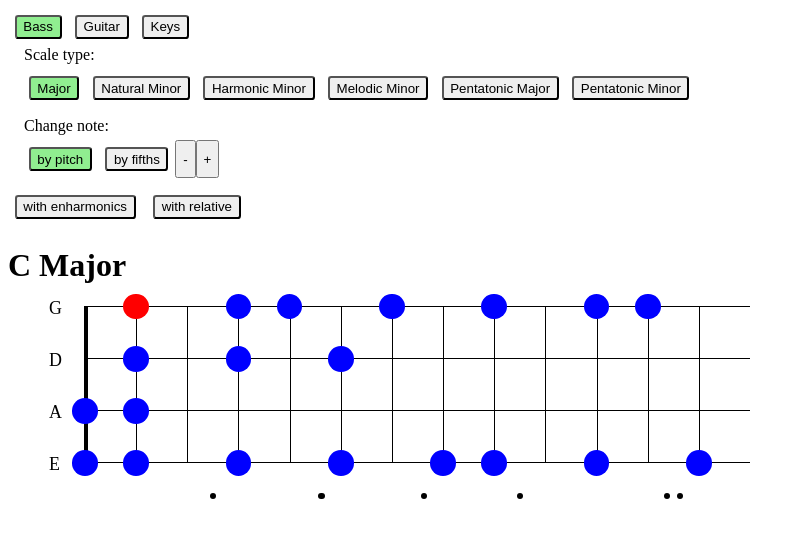
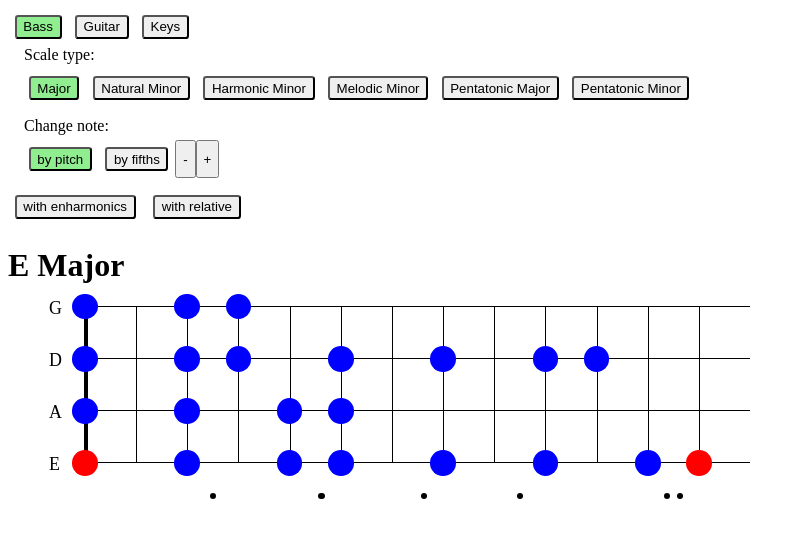
Before and after one commit to thibaudpriou/musicscales, a SvelteKit app: page / in a window 1280 px wide. Shown: the top 538 px of the page, without its empty margins (0-805 px from the left). Built offline with nearby package versions, Linux system fonts and the light colour scheme.

Commit message:
refactor: rename InstrumentType union

```diff
--- a/src/lib/components/Strings.svelte
+++ b/src/lib/components/Strings.svelte
@@ -1,10 +1,10 @@
 <script lang="ts">
 	import ScaleOverlay from '$lib/components/ScaleOverlay.svelte';
-	import type { Instrument, Scale } from '../types';
+	import type { InstrumentType, Scale } from '../types';
 
 	export let scaleOffset = 0; // relative to E
 	export let scale: Scale;
-	export let instrument: Instrument = 'bass';
+	export let instrument: InstrumentType = 'bass';
 
 	const bassStrings = [
 		{ name: 'G', offset: 15 },
--- a/src/lib/types/index.ts
+++ b/src/lib/types/index.ts
@@ -17,11 +17,11 @@ export interface ScaleInfo {
 	scale: Scale;
 }
 
-export type Instrument = 'guitar' | 'bass' | 'keyboard';
+export type InstrumentType = 'guitar' | 'bass' | 'keyboard';
 
 export interface InstrumentInfo {
 	name: string;
-	value: Instrument;
+	value: InstrumentType;
 	pitchStart?: number;
 }
 
--- a/src/routes/+page.svelte
+++ b/src/routes/+page.svelte
@@ -1,6 +1,6 @@
 <script lang="ts">
 	import Strings from '$lib/components/Strings.svelte';
-	import type { Instrument } from '$/lib/types';
+	import type { InstrumentType } from '$/lib/types';
 	import { notes } from '$lib/constants/notes';
 	import { intruments } from '$lib/constants/instruments';
 	import type { InstrumentInfo, Note, ScaleInfo } from '$lib/types';
@@ -11,16 +11,16 @@
 	import NoteStepper from '$lib/components/forms/NoteStepper.svelte';
 
 	let selectedScale = SCALES[0];
-	let selectedInstru: InstrumentInfo = intruments[0];
+	let selectedInstru: InstrumentType = intruments[0];
 	let displayEnharmonic: boolean = false;
 	let displayRelativeScale: boolean = false;
 
 	$: scaleHasRelative = ['major', 'natural-minor'].includes(selectedScale.type);
 
 	const enharmonicNotes = notes.filter((n) => !n.enharmonic);
-	let selectedNote = enharmonicNotes[0];
+	let selectedNote = enharmonicNotes.find(n => n.pitchOffset === selectedInstru.pitchStart);
 
-	const selectInstruCallback = (value: Instrument) => () => {
+	const selectInstruCallback = (value: InstrumentType) => () => {
 		selectedInstru = value;
 	};
 	const onSelectScale = (e: CustomEvent<ScaleInfo>) => {
```
